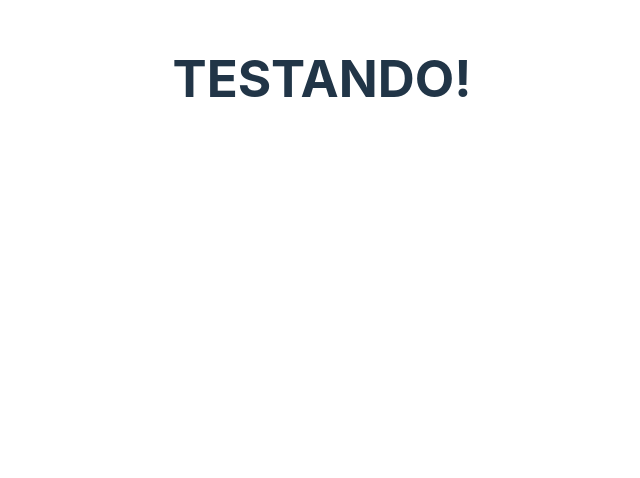
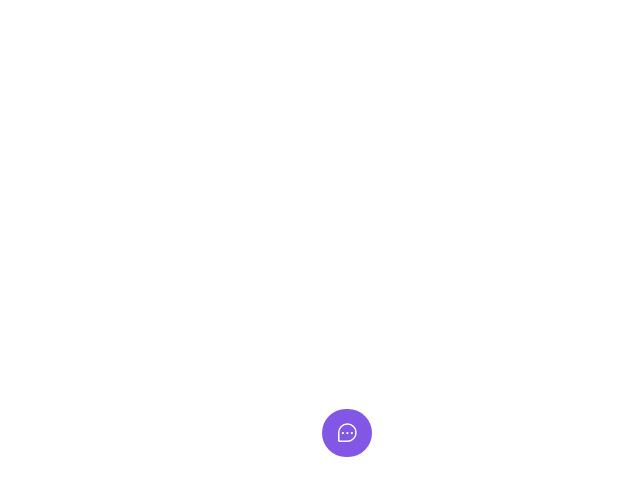
Before and after one commit to JunioBatista/nlw-feedget, a React (Vite) app: page / in a window 1280 px wide. Shown: the part 322-800 px from the top of the page, without its empty margins (318-958 px from the left). Built offline with nearby package versions, Linux system fonts and the light colour scheme.

Commit message:
styles do widget component with tail wind css

```diff
--- a/package.json
+++ b/package.json
@@ -9,6 +9,9 @@
     "preview": "vite preview"
   },
   "dependencies": {
+    "autoprefixer": "^10.4.7",
+    "phosphor-react": "^1.4.1",
+    "postcss": "^8.4.14",
     "react": "^18.2.0",
     "react-dom": "^18.2.0"
   },
@@ -16,6 +19,7 @@
     "@types/react": "^18.0.15",
     "@types/react-dom": "^18.0.6",
     "@vitejs/plugin-react": "^2.0.0",
+    "tailwindcss": "^3.1.6",
     "typescript": "^4.6.4",
     "vite": "^3.0.0"
   }
--- /dev/null
+++ b/postcss.config.cjs
@@ -0,0 +1,6 @@
+module.exports = {
+  plugins: {
+    tailwindcss: {},
+    autoprefixer: {},
+  },
+}
--- a/src/App.tsx
+++ b/src/App.tsx
@@ -1,13 +1,11 @@
 import { useState } from 'react'
 import reactLogo from './assets/react.svg'
 import './App.css'
+import { Widget } from './components/widget'
 
-function App() {
+export function App() {
 
   return(
-  <div>
-   <h1> TESTANDO! </h1>
-  </div>)
+     <Widget/>
+  )
 }
-
-export default App
--- /dev/null
+++ b/src/components/Widget.tsx
@@ -0,0 +1,11 @@
+import { ChatTeardropDots } from 'phosphor-react'
+
+export function Widget() {
+    return (
+        <div className="absolute bottom-4 right-">
+            <button className="bg-brand-500 rounded-full px-3 h-12 text-white">
+                <ChatTeardropDots className="w-6 h-6"/>
+            </button>
+        </div>
+    )
+}
--- /dev/null
+++ b/src/global.css
@@ -0,0 +1,3 @@
+@tailwind base;
+@tailwind components;
+@tailwind utilities;
--- a/src/main.tsx
+++ b/src/main.tsx
@@ -1,7 +1,9 @@
 import React from 'react'
 import ReactDOM from 'react-dom/client'
-import App from './App'
+import {App} from './App'
 import './index.css'
+import  './global.css'
+
 
 ReactDOM.createRoot(document.getElementById('root') as HTMLElement).render(
   <React.StrictMode>
--- /dev/null
+++ b/tailwind.config.cjs
@@ -0,0 +1,14 @@
+/** @type {import('tailwindcss').Config} */
+module.exports = {
+  content: ["./src/**/*.{html,tsx}"],
+  theme: {
+    extend: {
+      colors: {
+        brand: {
+          500: '#8257e6'
+        }
+      }
+    },
+  },
+  plugins: [],
+}
```
Also changed, not shown: 1 other file (tests, documents, lock files or other folders).
